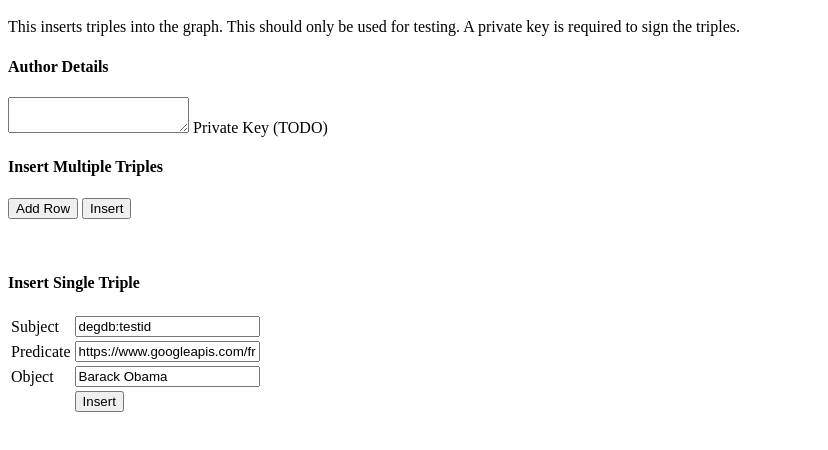
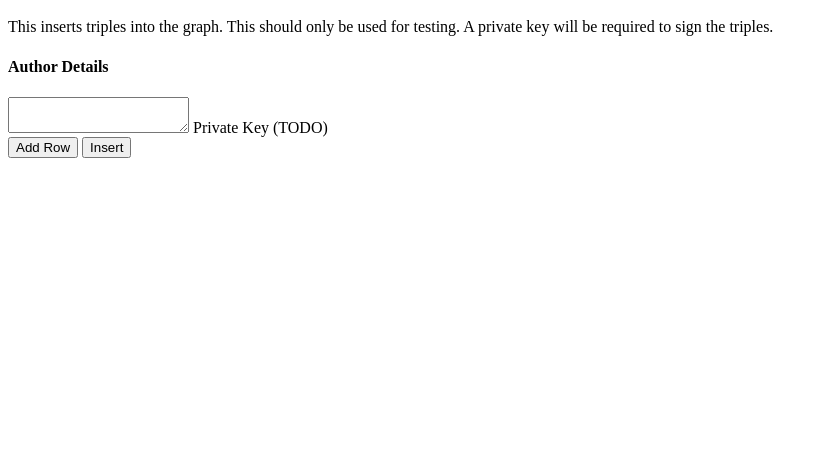
Before and after one commit to degdb/degdb, a plain HTML site: page static/insert.html in a window 1280 px wide. Shown: the part 48-498 px from the top of the page, without its empty margins (0-828 px from the left). Drawn offline with Linux system fonts and the light colour scheme.

Commit message:
removed single triple insert

```diff
--- a/static/insert.html
+++ b/static/insert.html
@@ -6,7 +6,7 @@
 </style>
 <div class="container">
   <h1>degdb Triple Insertion</h1>
-  <p class="flow-text">This inserts triples into the graph. This should only be used for testing. A private key is required to sign the triples.</p>
+  <p class="flow-text">This inserts triples into the graph. This should only be used for testing. A private key will be required to sign the triples.</p>
   <h4>Author Details</h4>
   <div class="row">
     <div class="input-field col s12">
@@ -14,7 +14,6 @@
       <label for="privatekey">Private Key (TODO)</label>
     </div>
   </div>
-  <h4>Insert Multiple Triples</h4>
   <table id="multiple">
     <thead>
       <tr>
@@ -29,29 +28,6 @@
     <div class="indeterminate"></div>
   </div>
   <p id="insertResp" class="flow-text"></p>
-  <br>
-
-  <h4>Insert Single Triple</h4>
-  <form action="/api/v1/insert" method="post">
-    <table>
-      <tr>
-        <td>Subject
-        <td><input name="subj" value="degdb:testid">
-      </tr>
-      <tr>
-        <td>Predicate
-        <td><input name="pred" value="https://www.googleapis.com/freebase/v1/rdf/type/object/name">
-      </tr>
-      <tr>
-        <td>Object
-        <td><input name="obj" value="Barack Obama">
-      </tr>
-      <tr>
-        <td></td>
-        <td><button class="waves-effect waves-light btn">Insert</button>
-      </tr>
-    </table>
-  </form>
 </div>
 <script>
 'use strict';
```
